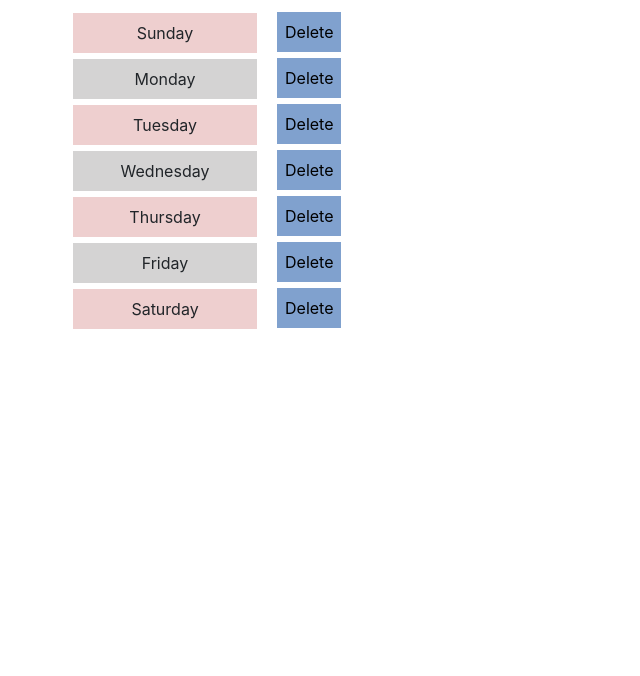
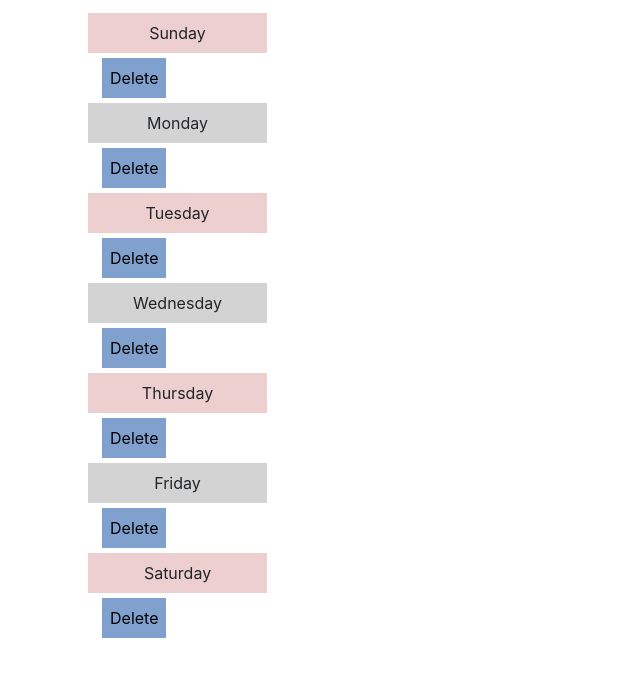
Before and after one commit to madhurabhujbal/simpleList-VueJS, a Vue app: page / in a window 1280 px wide. Shown: the top 676 px of the page, without its empty margins (0-640 px from the left). Built offline with nearby package versions, Linux system fonts and the light colour scheme.

Commit message:
Change buttonClicked method and give class in component

```diff
--- a/src/App.vue
+++ b/src/App.vue
@@ -1,7 +1,9 @@
 <template>
 <div class="app">
   <div class="container list-app">
-     <WeekDay class="row" v-for="(item, id) in listItems" v-bind:key='id' v-bind:weekday="item" />
+    <div>
+      <WeekDay v-for="(item, id) in listItems" v-bind:key='id' v-bind:weekday="item" />
+    </div>
   </div>
 </div>
 </template>
@@ -26,8 +28,8 @@ export default {
   },
   methods: {
     buttonClicked() {
-      this.title = "button clicked"
-    }
+        console.log("delete button clicked");
+      }
   },
 
 }
```
